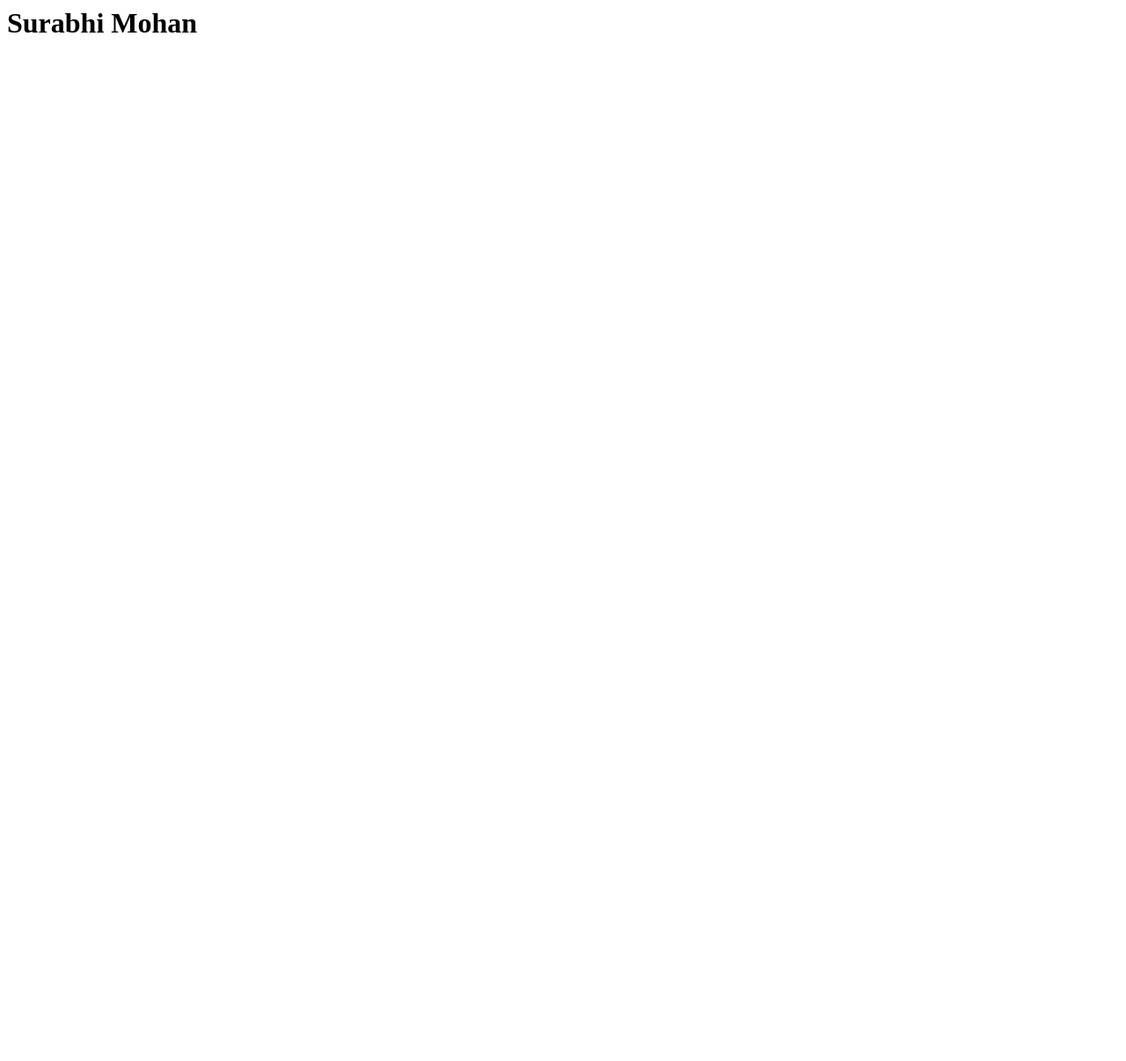
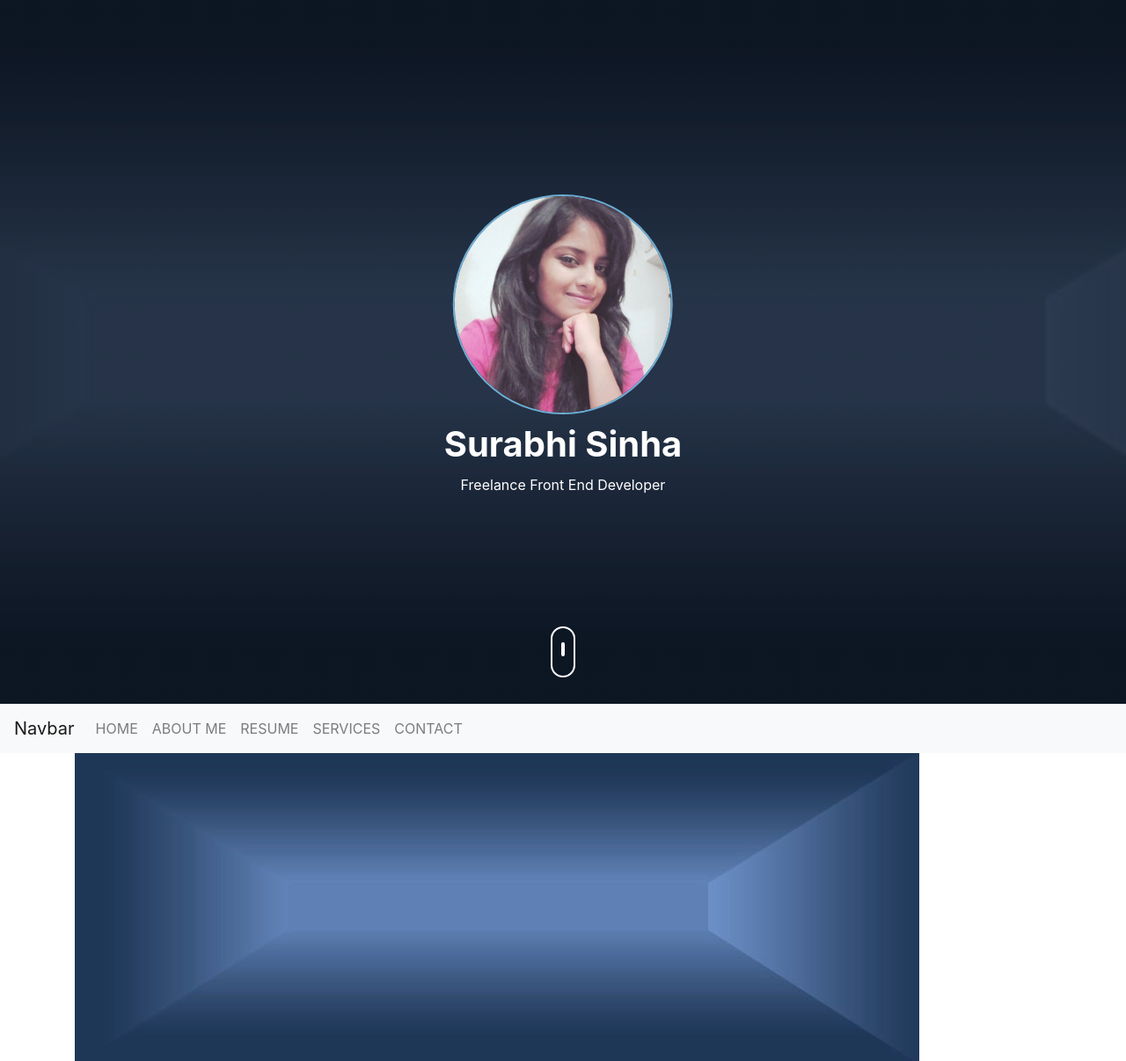
Before and after one commit to surabhimohan/surabhmohan.github.io, a plain HTML site: page index.html in a window 1280 px wide. Shown: the whole page at 88% size. Before the commit the page ends 800 px from the top, so only its background shows below. Drawn offline with nearby package versions, Linux system fonts and the light colour scheme.

Commit message:
Updated Website

```diff
--- a/index.html
+++ b/index.html
@@ -1 +1,63 @@
-<h1>Surabhi Mohan</h1>
+<!DOCTYPE html>
+<html lang="en">
+<head>
+    <meta charset="UTF-8">
+    <meta name="viewport" content="width=device-width, initial-scale=1.0">
+    <title>Resume Website Template</title>
+    <link rel="stylesheet" href="style.css">
+    <link rel="stylesheet" href="https://stackpath.bootstrapcdn.com/bootstrap/4.5.2/css/bootstrap.min.css">
+    <script src="https://code.jquery.com/jquery-3.5.1.slim.min.js"></script>
+    <script src="https://cdn.jsdelivr.net/npm/popper.js@1.16.1/dist/umd/popper.min.js"></script>
+    <script src="https://stackpath.bootstrapcdn.com/bootstrap/4.5.2/js/bootstrap.min.js"></script>
+</head>
+<body>
+    <section id="header">
+        <div class="container text-center">
+            <div class="user-box">
+                <img src="image/pic4.jpg" alt="pic">
+                <h1>Surabhi Sinha</h1>
+                <p>Freelance Front End Developer</p>
+            </div>
+        </div>
+        <div class="scroll-btn">
+            <div class="scroll-bar">
+                <a href=""><span></span></a>
+            </div>
+        </div>
+    </section>
+    <section id="section-info">
+        <nav class="navbar navbar-expand-lg navbar-light bg-light">
+            <a class="navbar-brand" href="#">Navbar</a>
+            <button class="navbar-toggler" type="button" data-toggle="collapse" data-target="#navbarNav" aria-controls="navbarNav" aria-expanded="false" aria-label="Toggle navigation">
+              <span class="navbar-toggler-icon"></span>
+            </button>
+            <div class="collapse navbar-collapse" id="navbarNav">
+              <ul class="navbar-nav">
+                <li class="nav-item">
+                  <a class="nav-link" href="#">HOME</a>
+                </li>
+                <li class="nav-item">
+                  <a class="nav-link" href="#">ABOUT ME</a>
+                </li>
+                <li class="nav-item">
+                  <a class="nav-link" href="#">RESUME</a>
+                </li>
+                <li class="nav-item">
+                  <a class="nav-link" href="#">SERVICES</a>
+                </li>
+                <li class="nav-item">
+                    <a class="nav-link" href="#">CONTACT</a>
+                  </li>
+              </ul>
+            </div>
+          </nav>
+          <div class="about container" id="about">
+              <div class="row">
+                  <div class="col-md-6 text-center">
+                      <img src="image/pic2.jpg" class="profile-img">
+                  </div>
+              </div>
+          </div>
+    </section>
+</body>
+</html>
--- /dev/null
+++ b/style.css
@@ -0,0 +1,52 @@
+body{
+    margin: 0;
+    padding: 0;
+    font-family: sans-serif;
+}
+#header{
+    height: 100vh;
+    background: linear-gradient(rgba(0,0,0,0.6),rgba(0,0,0,0.6)),url(image/pic2.jpg);
+    background-position: center;
+    background-size: cover;
+    background-attachment: fixed;
+}
+.user-box{
+    top: 50%;
+    left: 50%;
+    transform: translate(-50%,-50%);
+    position: absolute;
+}
+.user-box img{
+    border-radius: 50%;
+    width: 250px;
+    border: 2px solid #6caed5;
+}
+.user-box h1{
+    color: #fff;
+    font-weight: bold;
+    margin: 10px;
+}
+.user-box p{
+    color: #fff;
+}
+.scroll-btn{
+    bottom: 30px;
+    position: absolute;
+    left: 50%;
+    transform: translateX(-50%);
+    border: 2px solid #fff;
+    padding: 10px 10px 20px;
+    border-radius: 30px;
+}
+.scroll-bar span{
+    border: 2px solid #fff;
+    font-size: 10px;
+    border-radius: 30px;
+}
+.scroll-btn{
+    animation: mover 1s infinite alternate;
+}
+@keyframes mover{
+    0%{transform: translateY(0)};
+    100%{transform: translateY(10px)};
+}
```
Also changed, not shown: image/pic2.jpg (added), image/pic4.jpg (added).
